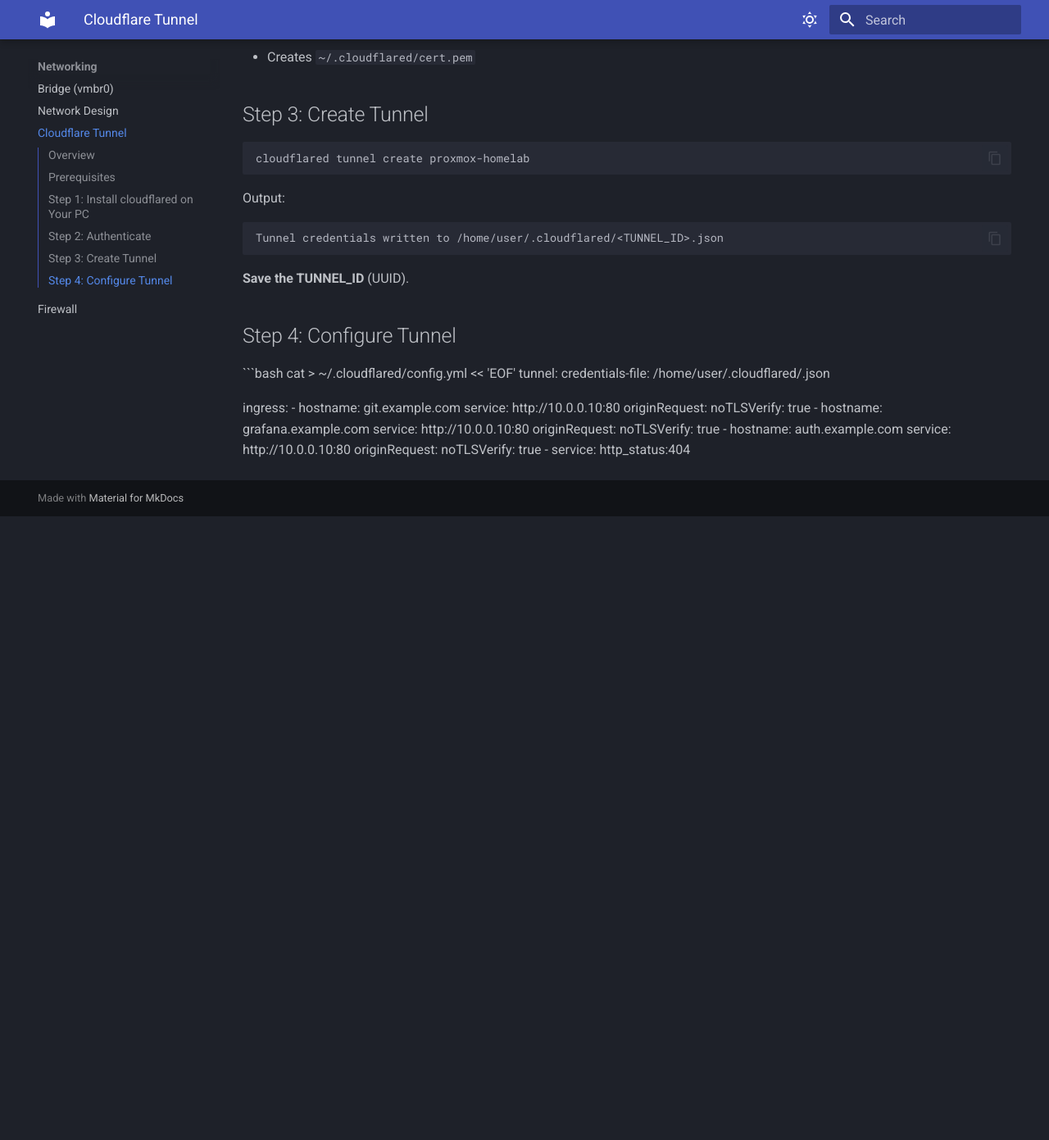
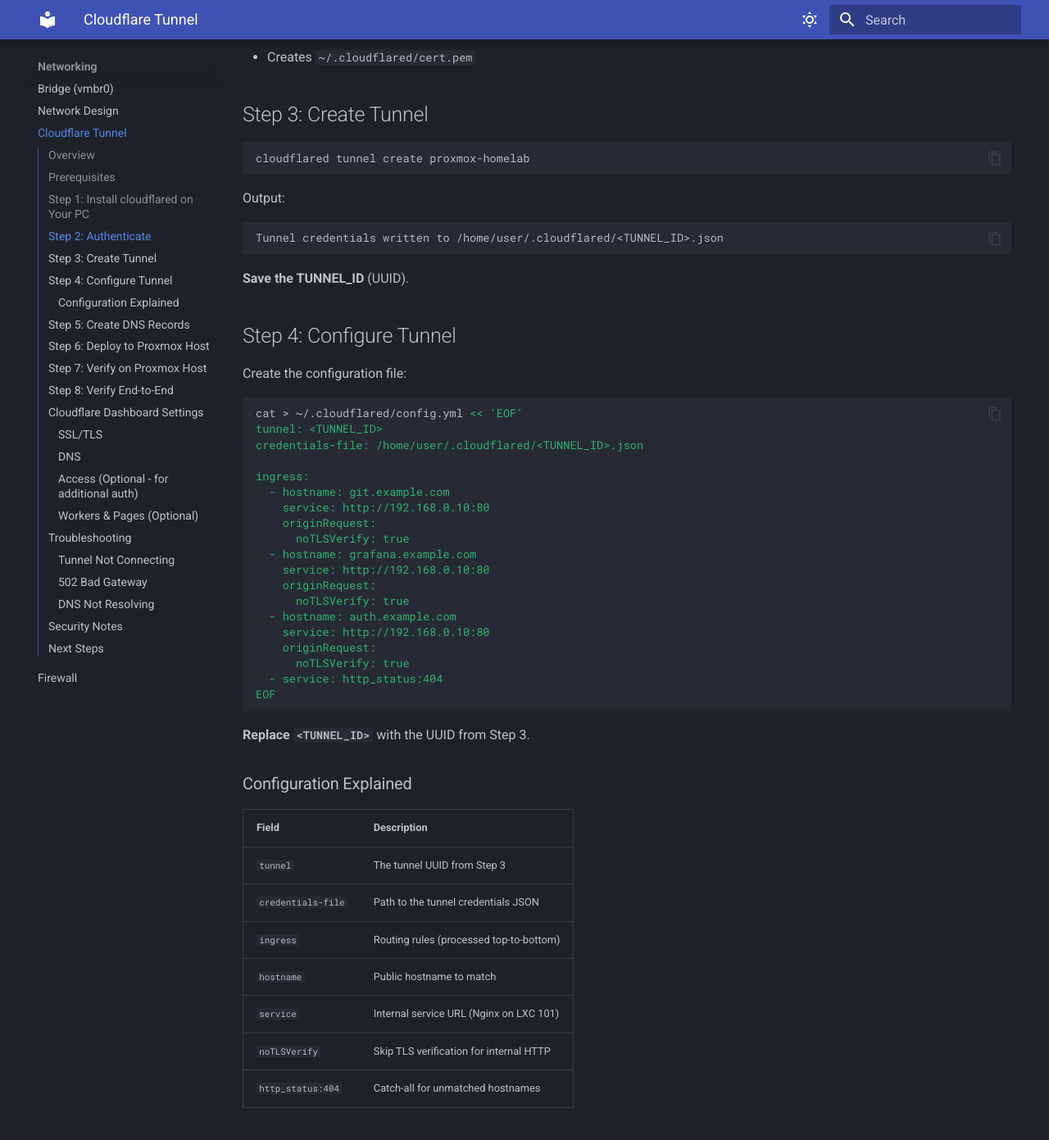
Before and after one commit to dmaljkovic/proxmox-homelab, an MkDocs documentation site: the page built from docs/03-networking/cloudflare-tunnel.md, in a window 1280 px wide and 1400 px high, scrolled down 985 px. Shown: the top 1391 px of the window at 82% size. Built offline with MkDocs 1.6.1 and Material for MkDocs 9.7.7, drawn with Linux system fonts in a browser that asks for light colours; before the commit the page ends 1615 px from its top, so only the background shows below that; some of the changed text lies outside the part shown.

Commit message:
Fix Step 4 formatting and add next step link

````diff
--- a/docs/03-networking/cloudflare-tunnel.md
+++ b/docs/03-networking/cloudflare-tunnel.md
@@ -5,15 +5,15 @@
 Since the ISP uses CG-NAT (no public IPv4), we use Cloudflare Tunnel for secure, zero-trust access to internal services.
 
 ```
-Internet -> Cloudflare Edge -> Tunnel (QUIC/443) -> cloudflared (Proxmox host) -> Nginx (10.0.0.10:80)
+Internet -> Cloudflare Edge -> Tunnel (QUIC/443) -> cloudflared (Proxmox host) -> Nginx (192.168.0.10:80)
 ```
 
 ## Prerequisites
 
 - Cloudflare account with `example.com` zone
 - Domain already on Cloudflare (nameservers pointing to Cloudflare)
-- Proxmox host at `10.0.0.100` with outbound internet access
-- Nginx LXC planned at `10.0.0.10:80`
+- Proxmox host at `192.168.0.100` with outbound internet access
+- Nginx LXC planned at `192.168.0.10:80`
 
 ## Step 1: Install cloudflared on Your PC
 
@@ -53,6 +53,8 @@ Tunnel credentials written to /home/user/.cloudflared/<TUNNEL_ID>.json
 
 ## Step 4: Configure Tunnel
 
+Create the configuration file:
+
 ```bash
 cat > ~/.cloudflared/config.yml << 'EOF'
 tunnel: <TUNNEL_ID>
@@ -60,15 +62,146 @@ credentials-file: /home/user/.cloudflared/<TUNNEL_ID>.json
 
 ingress:
   - hostname: git.example.com
-    service: http://10.0.0.10:80
+    service: http://192.168.0.10:80
     originRequest:
       noTLSVerify: true
   - hostname: grafana.example.com
-    service: http://10.0.0.10:80
+    service: http://192.168.0.10:80
     originRequest:
       noTLSVerify: true
   - hostname: auth.example.com
-    service: http://10.0.0.10:80
+    service: http://192.168.0.10:80
     originRequest:
       noTLSVerify: true
   - service: http_status:404
+EOF
+```
+
+**Replace `<TUNNEL_ID>`** with the UUID from Step 3.
+
+### Configuration Explained
+
+| Field | Description |
+|-------|-------------|
+| `tunnel` | The tunnel UUID from Step 3 |
+| `credentials-file` | Path to the tunnel credentials JSON |
+| `ingress` | Routing rules (processed top-to-bottom) |
+| `hostname` | Public hostname to match |
+| `service` | Internal service URL (Nginx on LXC 101) |
+| `noTLSVerify` | Skip TLS verification for internal HTTP |
+| `http_status:404` | Catch-all for unmatched hostnames |
+
+## Step 5: Create DNS Records
+
+```bash
+cloudflared tunnel route dns proxmox-homelab git.example.com
+cloudflared tunnel route dns proxmox-homelab grafana.example.com
+cloudflared tunnel route dns proxmox-homelab auth.example.com
+```
+
+This creates CNAME records:
+- `git.example.com` -> `<TUNNEL_ID>.cfargotunnel.com`
+- `grafana.example.com` -> `<TUNNEL_ID>.cfargotunnel.com`
+- `auth.example.com` -> `<TUNNEL_ID>.cfargotunnel.com`
+
+## Step 6: Deploy to Proxmox Host
+
+```bash
+# On Proxmox host
+apt update && apt install -y cloudflared
+
+# Copy credentials and config
+mkdir -p /etc/cloudflared
+scp ~/.cloudflared/<TUNNEL_ID>.json root@192.168.0.100:/etc/cloudflared/
+scp ~/.cloudflared/config.yml root@192.168.0.100:/etc/cloudflared/
+
+# Install as systemd service
+cloudflared service install
+systemctl enable --now cloudflared
+```
+
+## Step 7: Verify on Proxmox Host
+
+```bash
+# Check service status
+systemctl status cloudflared
+
+# Check tunnel connection
+cloudflared tunnel list
+# Should show "proxmox-homelab" with CONNECTED status
+
+# Check logs
+journalctl -u cloudflared -f
+```
+
+## Step 8: Verify End-to-End
+
+```bash
+# From your PC (outside network)
+curl -I https://git.example.com
+# Should return HTTP headers (even if 404/502 - Nginx not ready yet)
+
+# Check DNS
+dig git.example.com +short
+# Should return Cloudflare IPs
+```
+
+## Cloudflare Dashboard Settings
+
+### SSL/TLS
+- **Overview**: Full (Strict) - requires valid cert on origin
+- **Edge Certificates**: Automatic HTTPS Rewrites ON
+- **Origin Server**: Create Origin CA certificate (optional, for Full Strict)
+
+### DNS
+- Records created above should show "Proxied" (orange cloud)
+
+### Access (Optional - for additional auth)
+- Can add Access policies for extra protection
+- Not needed if Authelia handles auth
+
+### Workers & Pages (Optional)
+- Can add Workers for custom logic
+
+## Troubleshooting
+
+### Tunnel Not Connecting
+```bash
+# Check logs
+journalctl -u cloudflared -n 50
+
+# Common issues:
+# - No internet access from Proxmox host
+# - Firewall blocking outbound 443
+# - Invalid credentials file
+```
+
+### 502 Bad Gateway
+```bash
+# Check Nginx is running on 192.168.0.10:80
+ssh root@192.168.0.100
+ssh root@192.168.0.10 "systemctl status nginx"
+curl http://192.168.0.10:80
+```
+
+### DNS Not Resolving
+```bash
+# Check Cloudflare DNS tab
+# Records should be CNAME to <TUNNEL_ID>.cfargotunnel.com
+# Proxy status: Proxied (orange cloud)
+```
+
+## Security Notes
+
+- Tunnel is **outbound only** - no open ports on router/firewall
+- Cloudflare handles TLS termination at edge
+- Origin (Nginx) uses HTTP internally (no cert management needed)
+- `noTLSVerify: true` because internal HTTP only
+- Cloudflare WAF protects against common attacks
+- Consider Cloudflare Access for additional layer
+
+---
+
+## Next Steps
+
+Proceed to [Nginx Configuration](../05-services/nginx.md)
````
